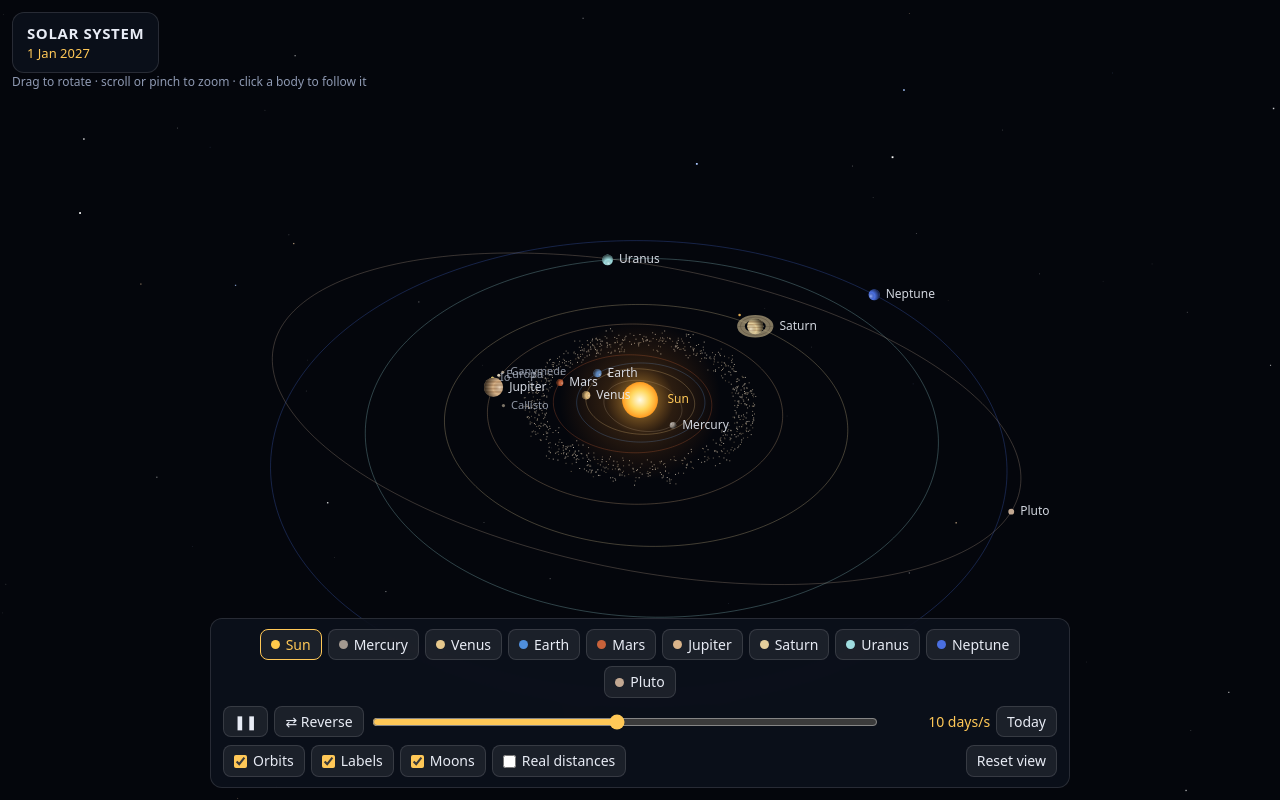
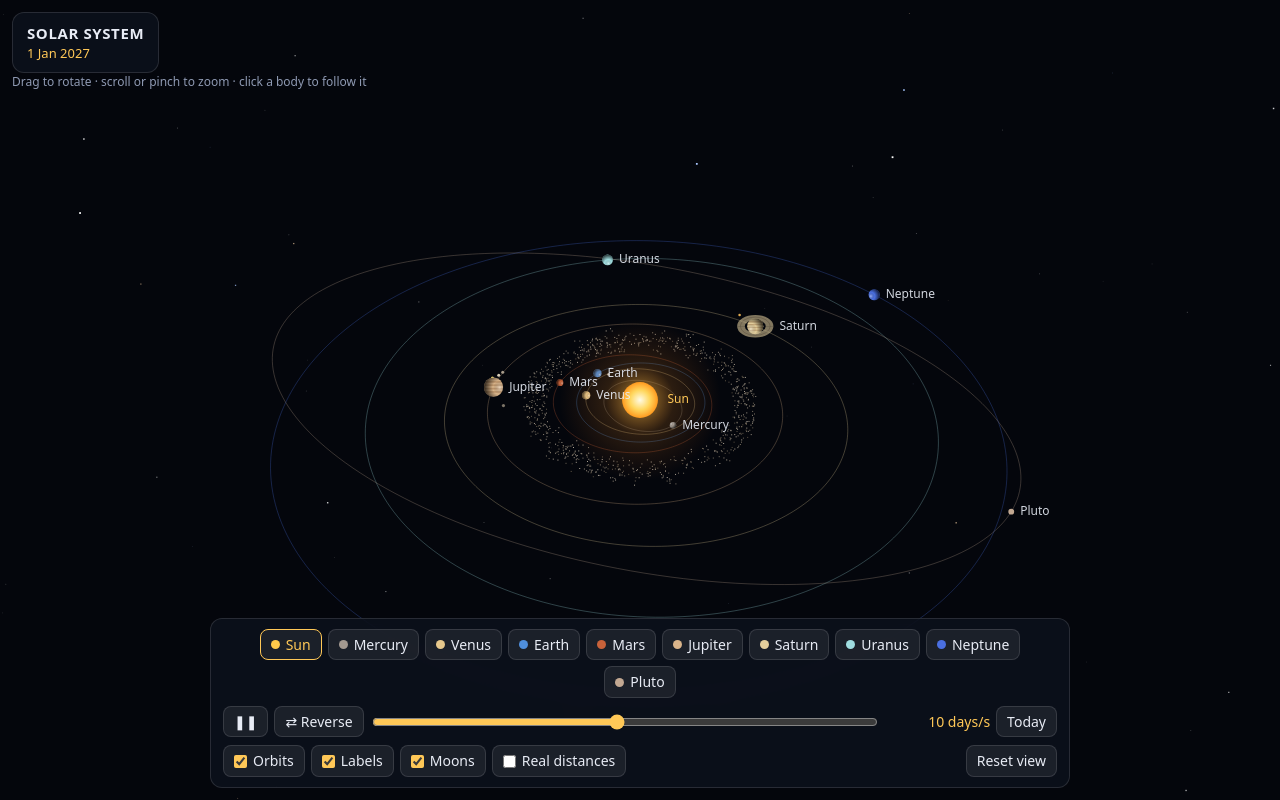
Before and after one commit to fbastin/SolarSystem, a plain HTML site: page index.html in a window 1280 px wide. Drawn offline with Linux system fonts and the light colour scheme; animation ran at ten frames a second.

Commit message:
Add screenshot to README; show moon labels only when zoomed in
Co-Authored-By: Claude Fable 5.2 <noreply@anthropic.com>

```diff
--- a/index.html
+++ b/index.html
@@ -455,7 +455,7 @@ function render() {
   if (state.labels) {
     ctx.textBaseline = 'middle';
     for (const b of visible) {
-      if (b.isMoon && b.parentBody.pr < 9) continue;
+      if (b.isMoon && b.parentBody.pr < 22) continue;
       ctx.font = (b.isMoon ? '11px' : '12px') + ' system-ui, sans-serif';
       ctx.fillStyle = b === sel ? '#ffc857' : b.isMoon ? 'rgba(200,208,225,0.7)' : 'rgba(232,236,245,0.9)';
       const off = (b.rings ? b.pr * 2.25 : b.isSun ? b.pr * 1.2 : b.pr) + 6;
```
Also changed, not shown: screenshot.png (added), 1 other file.
